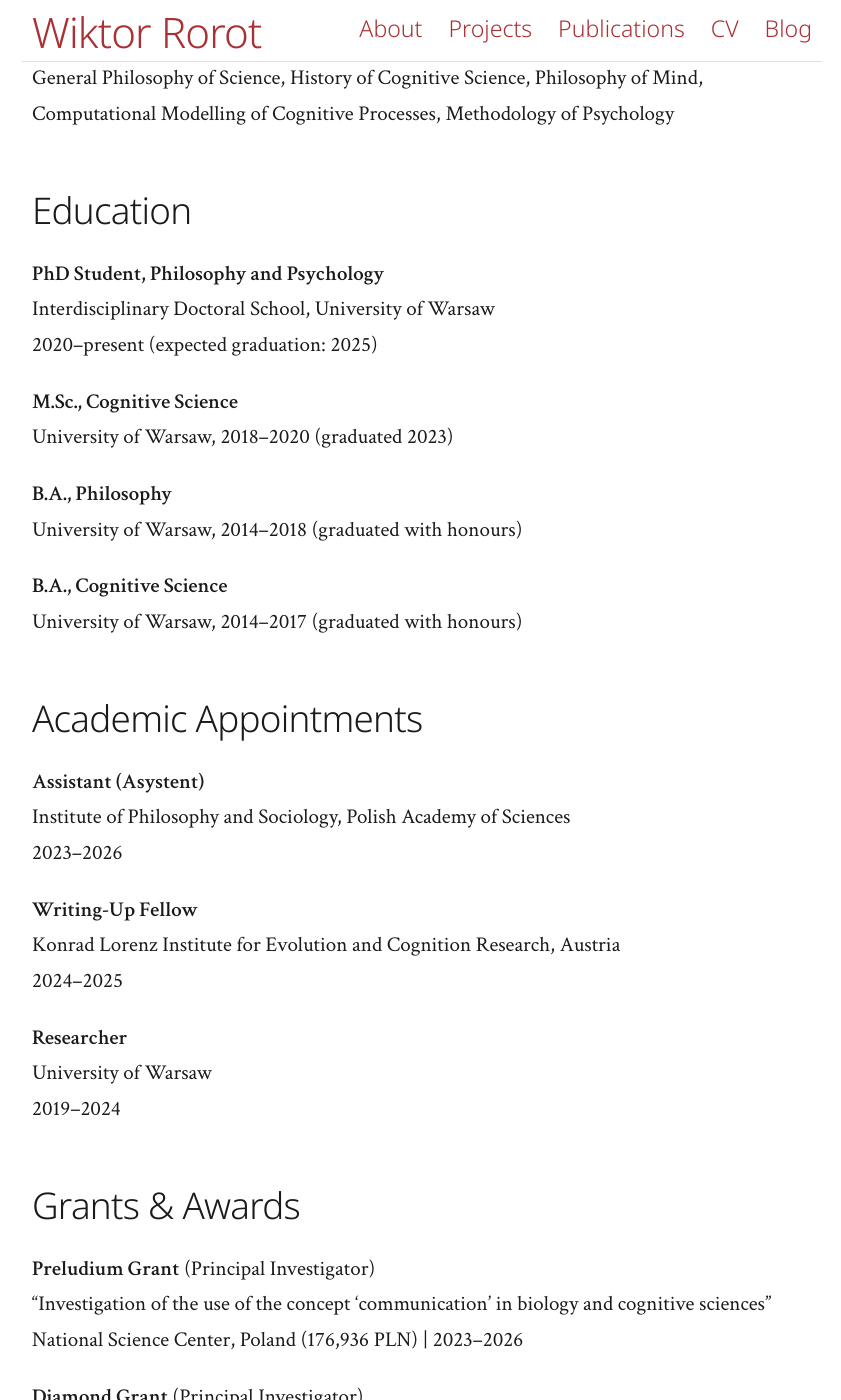
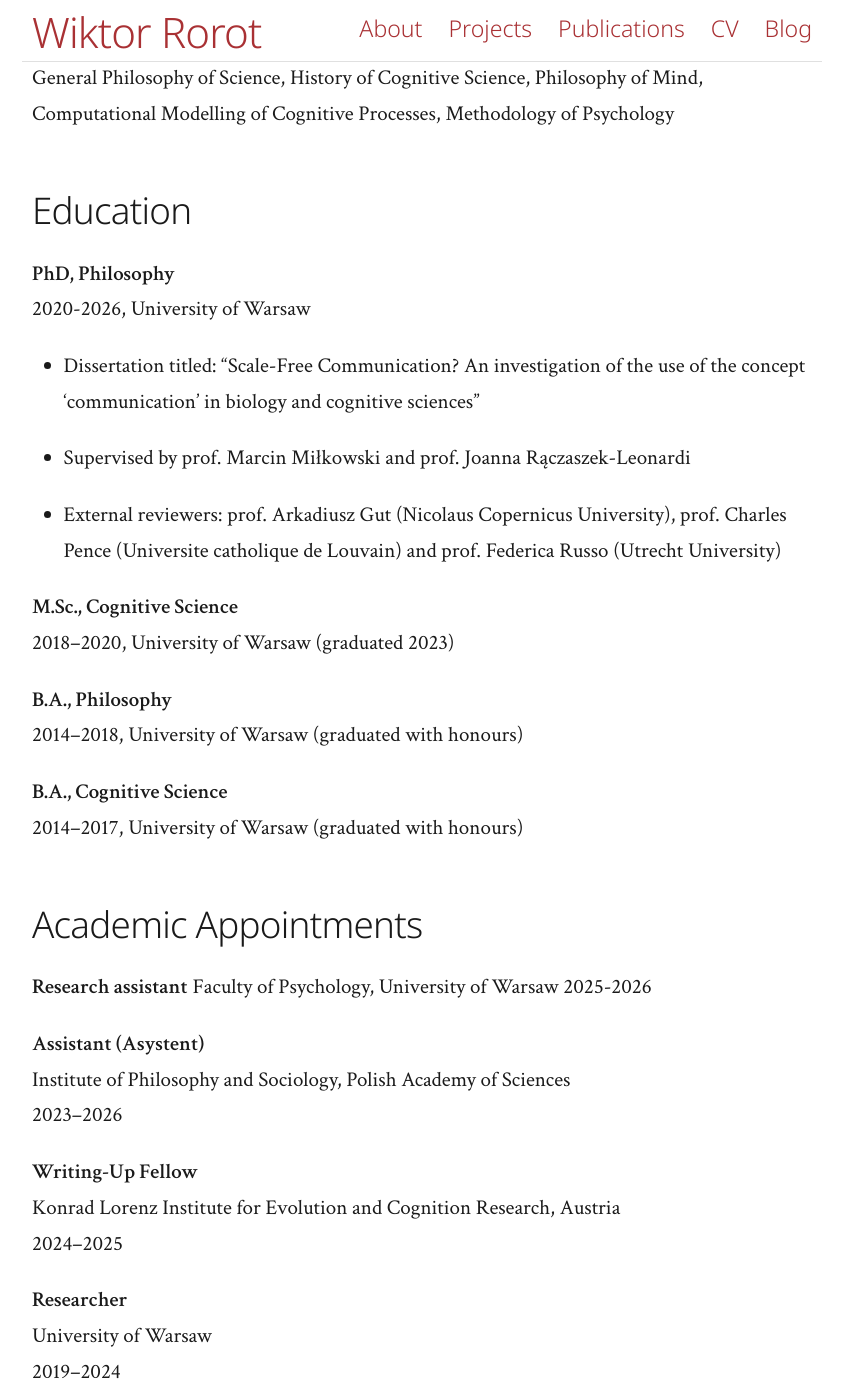
Before and after one commit to wikror/wikror.github.io, a Jekyll site: the page built from cv/index.md, in a window 1280 px wide and 1400 px high, scrolled down 584 px. Shown: the whole window, without its empty margins (218-1059 px from the left). Built offline with Jekyll 4.4.1, drawn with Linux system fonts in a browser that asks for light colours; a style sheet for code colours, icons or effects is not loaded; some of the changed text lies outside the part shown.

Commit message:
CV update

```diff
--- a/cv/index.md
+++ b/cv/index.md
@@ -29,20 +29,26 @@
 
 ## Education
 
-**PhD Student, Philosophy and Psychology**
-Interdisciplinary Doctoral School, University of Warsaw
-2020–present (expected graduation: 2025)
+**PhD, Philosophy**
+2020-2026, University of Warsaw
+  * Dissertation titled: "Scale-Free Communication? An investigation of the use of the concept 'communication' in biology and cognitive sciences"
+  * Supervised by prof. Marcin Miłkowski and prof. Joanna Rączaszek-Leonardi
+  * External reviewers: prof. Arkadiusz Gut (Nicolaus Copernicus University), prof. Charles Pence (Universite catholique de Louvain) and prof. Federica Russo (Utrecht University)
 
 **M.Sc., Cognitive Science**
-University of Warsaw, 2018–2020 (graduated 2023)
+2018–2020, University of Warsaw (graduated 2023)
 
 **B.A., Philosophy**
-University of Warsaw, 2014–2018 (graduated with honours)
+2014–2018, University of Warsaw (graduated with honours)
 
 **B.A., Cognitive Science**
-University of Warsaw, 2014–2017 (graduated with honours)
+2014–2017, University of Warsaw (graduated with honours)
 
 ## Academic Appointments
+
+**Research assistant**
+Faculty of Psychology, University of Warsaw
+2025-2026
 
 **Assistant (Asystent)**
 Institute of Philosophy and Sociology, Polish Academy of Sciences
@@ -74,6 +80,9 @@
 
 ## Research Visits
 
+**Columbia University**, USA
+Visiting Researcher | Apr-May 2026
+
 **Konrad Lorenz Institute for Evolution and Cognition Research**, Austria
 Writing-Up Fellow | Oct 2024–Mar 2025
 
@@ -103,7 +112,20 @@
 **Research Project Supervision**
 Bachelor's and Master's students, Cognitive Science program, University of Warsaw | 2023–2024
 
-## Selected Conference Presentations (Refereed)
+## Selected Conference Presentations
+
+### Invited
+
+**Information transfer and content in the brain**
+Center for Theoretical Neuroscience, Columbia University, New York, USA | Apr 2026
+
+### Refereed
+
+**Conceptual diversity of linguistic structure: a mixed-methods corpus study**
+Annual Meeting of the Cognitive Science Society, Rio de Janeiro, Brazil & online | Jul 2026
+
+**Scale-Free Communication? What is ‘communication’ in life and cognitive sciences**
+International Society for the History, Philosophy, and Social Studies of Biology, Porto, Portugal | Jul 2025
 
 **"Looking for keys to the brain: Keying-up in neuroscience"**
 5th International Conference of the German Society for Philosophy of Science, Erlangen, Germany | Mar 2025
```
Also changed, not shown: other parts of cv/index.md (+0 -9 lines).
